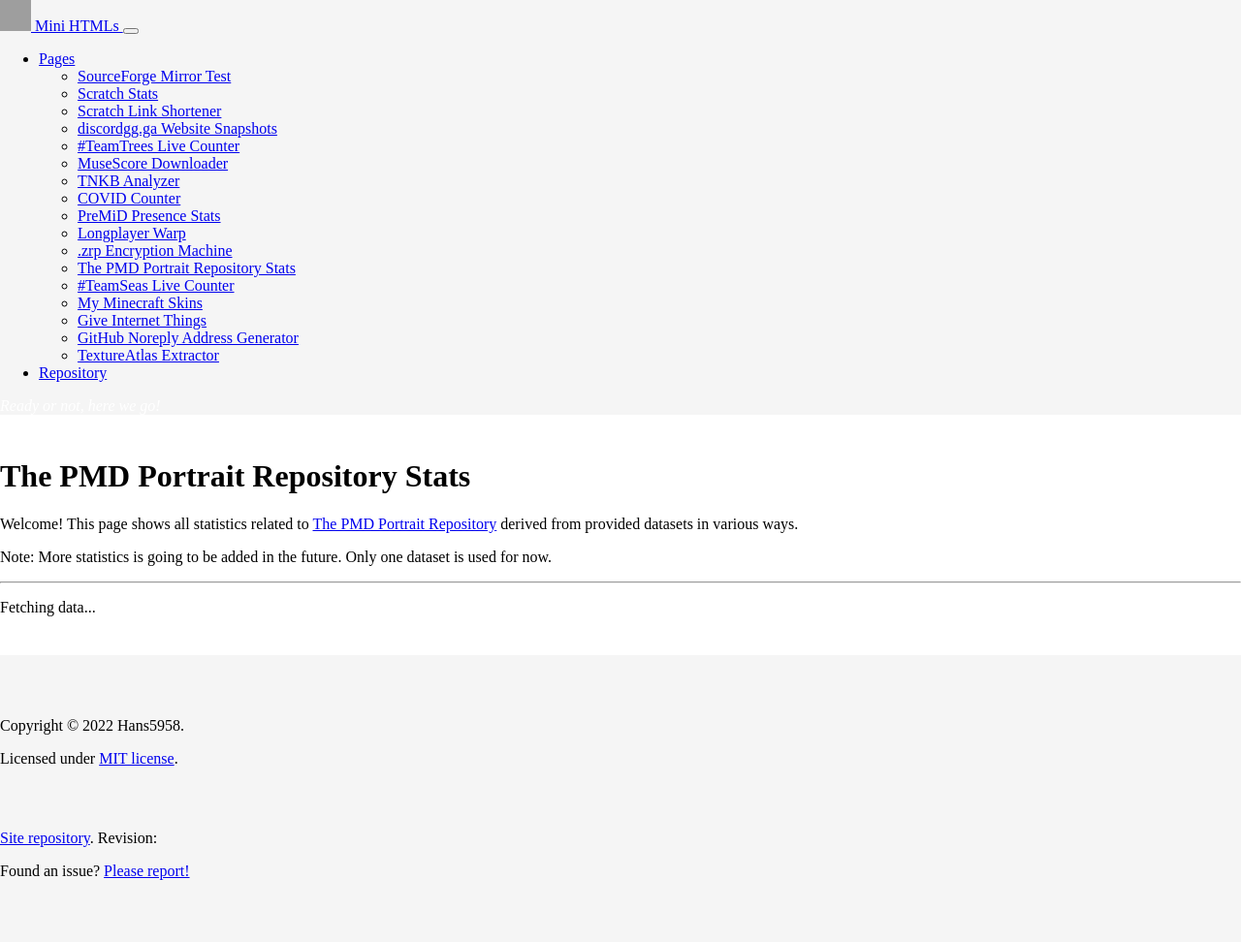
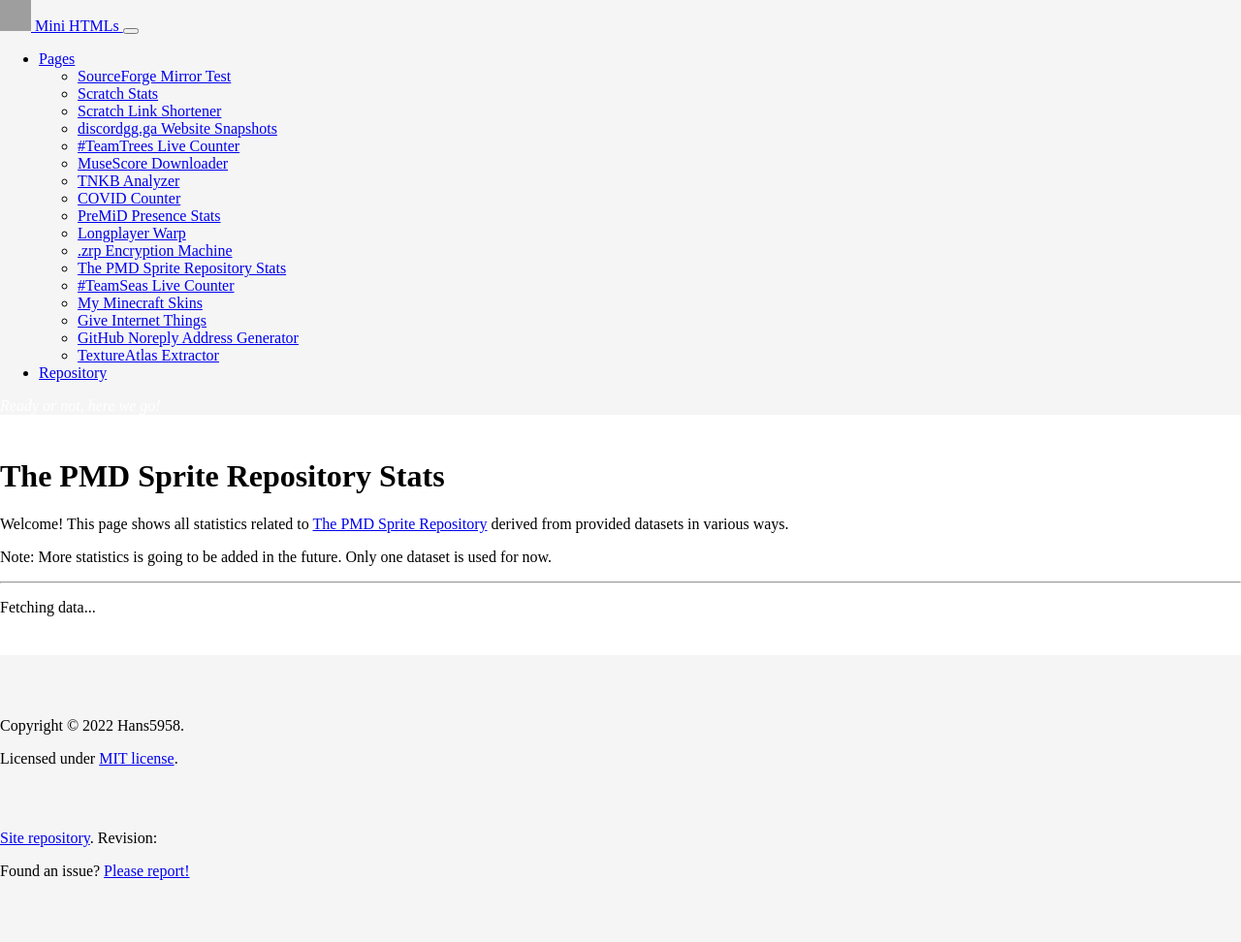
Before and after one commit to Hans5958/mini-htmls, a Jekyll site: the page built from site/pmd-sprite-repo-stats/index.html, in a window 1280 px wide. Shown: the whole page at 97% size. Built offline with Jekyll 4.4.1, drawn with Linux system fonts in a browser that asks for light colours; a style sheet for code colours, icons or effects is not loaded; grey boxes are pictures that could not be loaded.

Commit message:
Add jekyll-redirect-from, The PMD Sprite Repository Stats: Change name

```diff
--- a/Gemfile
+++ b/Gemfile
@@ -10,6 +10,7 @@
   gem "jekyll-default-layout"
   # gem "jekyll-minifier"
   gem "jekyll-autoprefixer"
+  gem 'jekyll-redirect-from'
   gem "jekyll-git_metadata", git: "https://github.com/ctrlgroup/jekyll-git_metadata.git"
 end
 platforms :mingw, :x64_mingw, :mswin, :jruby do
--- a/_config.yml
+++ b/_config.yml
@@ -20,6 +20,7 @@
   # - jekyll-minifier
   - jekyll-autoprefixer
   - jekyll-git_metadata
+  - jekyll-redirect-from
 
 autoprefixer:
   browsers:
--- a/site/_data/pages.yml
+++ b/site/_data/pages.yml
@@ -54,8 +54,8 @@
   desc: A very simple encryptor/decryptor for the .zrp archive format for Zenith.
   link: /zrp-encryption-machine
 
-- name: The PMD Portrait Repository Stats
-  desc: View all statistics related to The PMD Portrait Repository derived from multiple dataset in various ways.
+- name: The PMD Sprite Repository Stats
+  desc: View all statistics related to The PMD Sprite Repository derived from multiple dataset in various ways.
   link: /pmd-portrait-repo-stats
 
 - name: "#TeamSeas Live Counter"
--- a/site/pmd-portrait-repo-stats/index.html
+++ b/site/pmd-sprite-repo-stats/index.html
@@ -1,7 +1,9 @@
 ---
 layout: default
-title: The PMD Portrait Repository Stats
-description: View all statistics related to The PMD Portrait Repository derived from multiple dataset in various ways.
+title: The PMD Sprite Repository Stats
+description: View all statistics related to The PMD Sprite Repository derived from multiple dataset in various ways.
+redirect_from:
+  - /pmd-portrait-repo-stats
 ---
 
 <script>
@@ -140,8 +142,8 @@
 
 <div class="container">
 	<div id="intro" class="jumbotron">
-		<h1>The PMD Portrait Repository Stats</h1>
-		<p>Welcome! This page shows all statistics related to <a href="https://sprites.pmdcollab.org/">The PMD Portrait Repository</a> derived from provided datasets in various ways.</p>
+		<h1>The PMD Sprite Repository Stats</h1>
+		<p>Welcome! This page shows all statistics related to <a href="https://sprites.pmdcollab.org/">The PMD Sprite Repository</a> derived from provided datasets in various ways.</p>
 		<p class="font-italic">Note: More statistics is going to be added in the future. Only one dataset is used for now.</p>
 		<hr />
 		<p class="status">Preparing...</p>
```
Also changed, not shown: site/pmd-portrait-repo-stats/portrait-dict.json (deleted, +0 -42 lines), site/pmd-sprite-repo-stats/portrait-dict.json (added, +42 -0 lines), Gemfile.lock, site/pmd-sprite-repo-stats/grid-tooltip.js (renamed from site/pmd-portrait-repo-stats/grid-tooltip.js), site/pmd-sprite-repo-stats/statistics.js (renamed from site/pmd-portrait-repo-stats/statistics.js).
